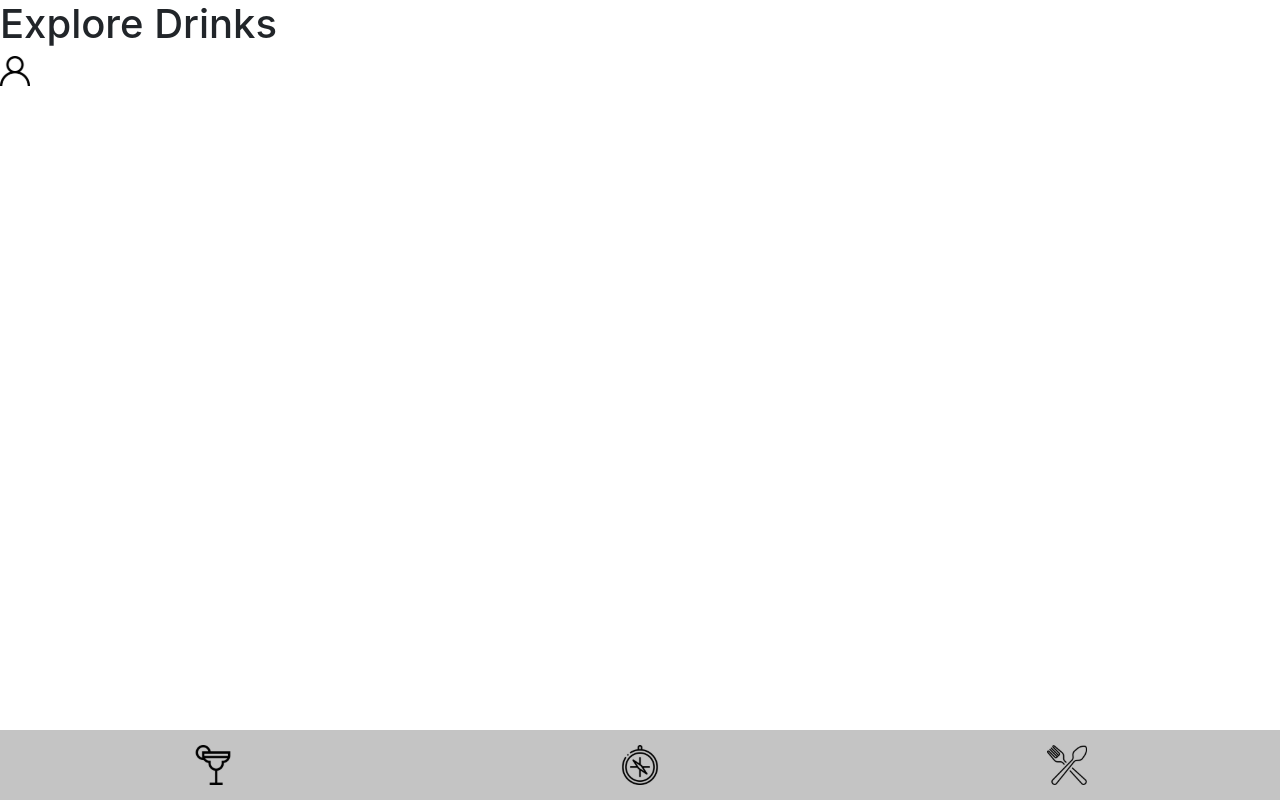
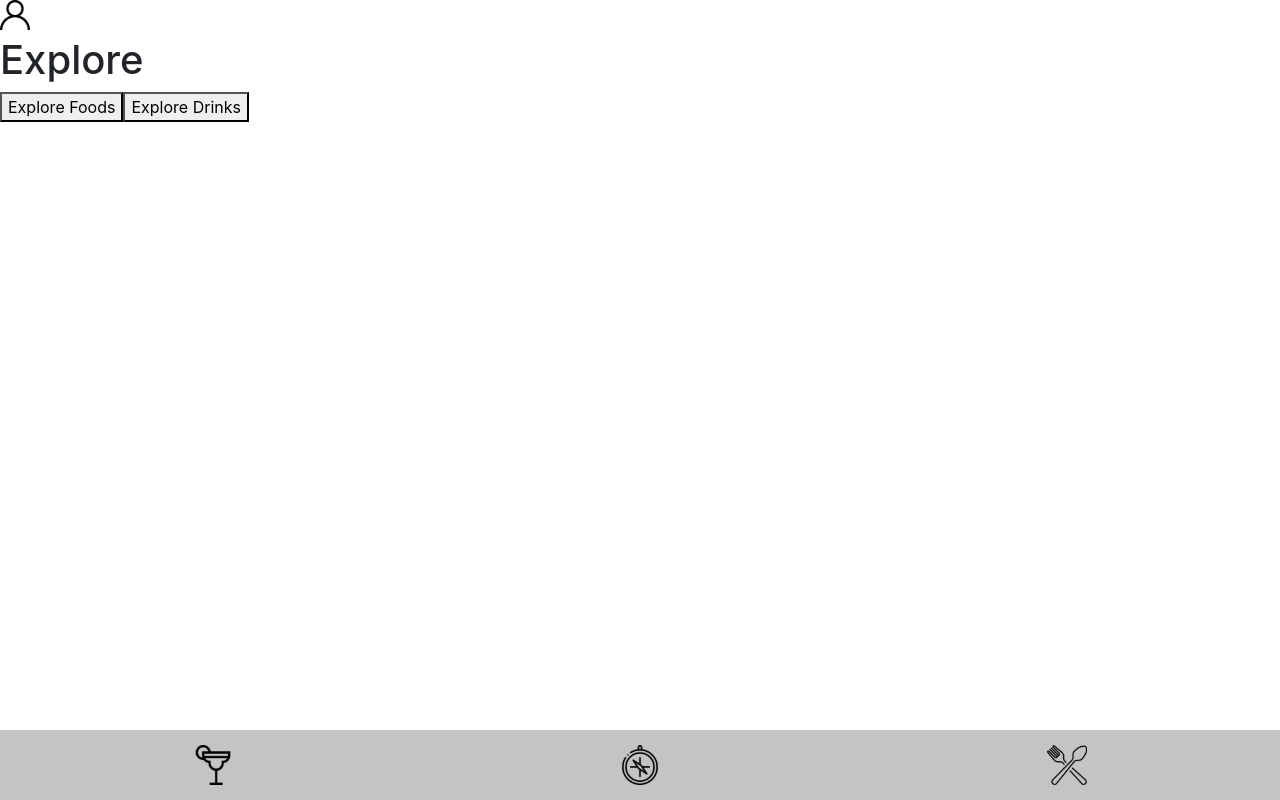
Before and after one commit to thiagodanobrega/recipes-app, a React (Create React App) app: page /explore in a window 1280 px wide. Before the commit this address led to /explore/drinks. Built offline with nearby package versions, Linux system fonts and the light colour scheme.

Commit message:
feat: corrigindo caminho de redirecionamento

```diff
--- a/src/pages/ExploreScreen.js
+++ b/src/pages/ExploreScreen.js
@@ -14,7 +14,7 @@ function ExploreScreen() {
       <button
         type="button"
         data-testid="explore-foods"
-        onClick={ history.push('/explore/foods') }
+        onClick={ () => history.push('/explore/foods') }
       >
         Explore Foods
       </button>
@@ -22,7 +22,7 @@ function ExploreScreen() {
       <button
         type="button"
         data-testid="explore-drinks"
-        onClick={ history.push('/explore/drinks') }
+        onClick={ () => history.push('/explore/drinks') }
       >
         Explore Drinks
       </button>
```
